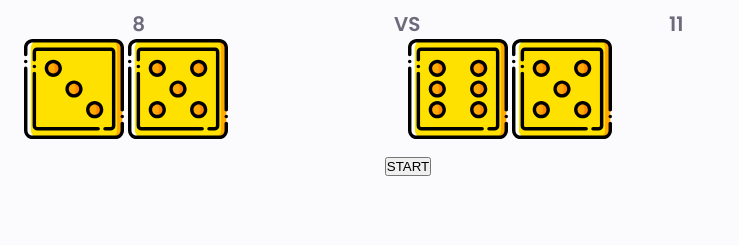
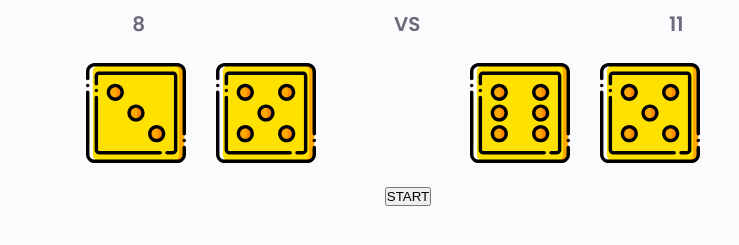
Before and after one commit to catamyst-codepolitan-1-c/Dice-battle-game, a plain HTML site: page index.html in a window 1280 px wide. Shown: the part 87-332 px from the top of the page, without its empty margins (0-739 px from the left). Drawn offline with Linux system fonts and the light colour scheme.

Commit message:
modified CSS,, fix space padding

```diff
--- a/style.css
+++ b/style.css
@@ -132,14 +132,20 @@ img {
 }
 
 .container-content-dice {
-  display: grid;
-  grid-template-columns: 5fr 5fr;
+  display: flex;
+  justify-content: space-around;
+}
+
+.dice-container {
+  display: flex;
+  gap: 30px;
+  padding-top: var(--mb-1-5);
 }
 
 .button-container {
   display: flex;
   justify-content: center;
-  margin-top: var(--mb-0-75);
+  margin-top: var(--mb-1-5);
 }
 
 #dice-01,
```
